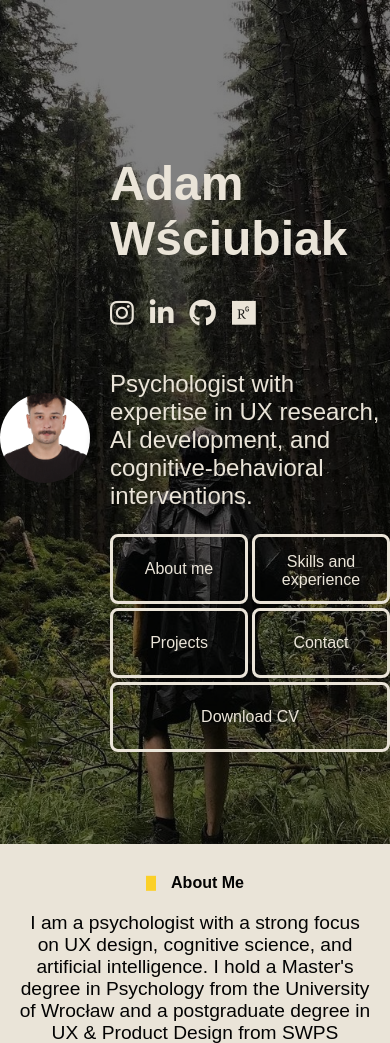
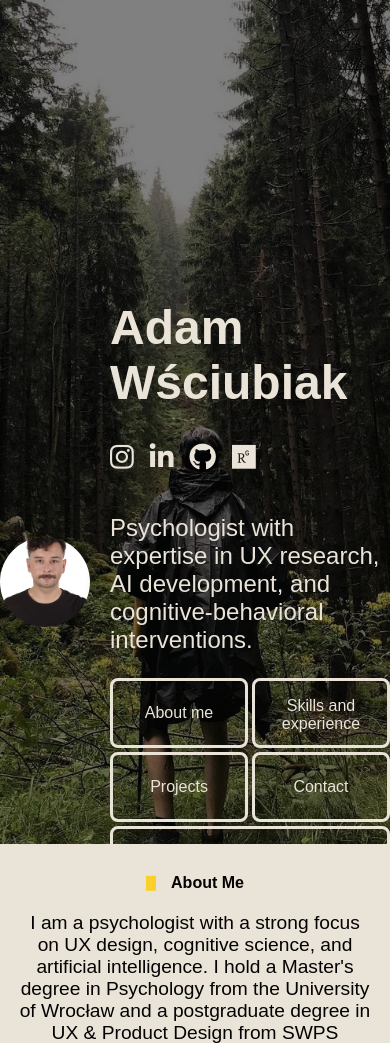
Before and after one commit to adamwsciubiak/adamwsciubiak, a PHP site: page / in a window 390 px wide. Shown: the top 1043 px of the page. Run offline with PHP 8.4, Linux system fonts and the light colour scheme.

Commit message:
Update style.css

```diff
--- a/style.css
+++ b/style.css
@@ -291,7 +291,7 @@ footer {
         height: 100vh
     }
     .header-content {
-        top: 1rem; /* Move text down by 3rem */
+        top: 10rem; /* Move text down by 3rem */
     }
 }
 
@@ -307,9 +307,6 @@ footer {
            /* Adjust paragraph font size */
     p {
         font-size: 1.2rem;
-    }
-    .header-content {
-        top: 1rem; /* Move text down by 3rem */
     }
 
 }
```
